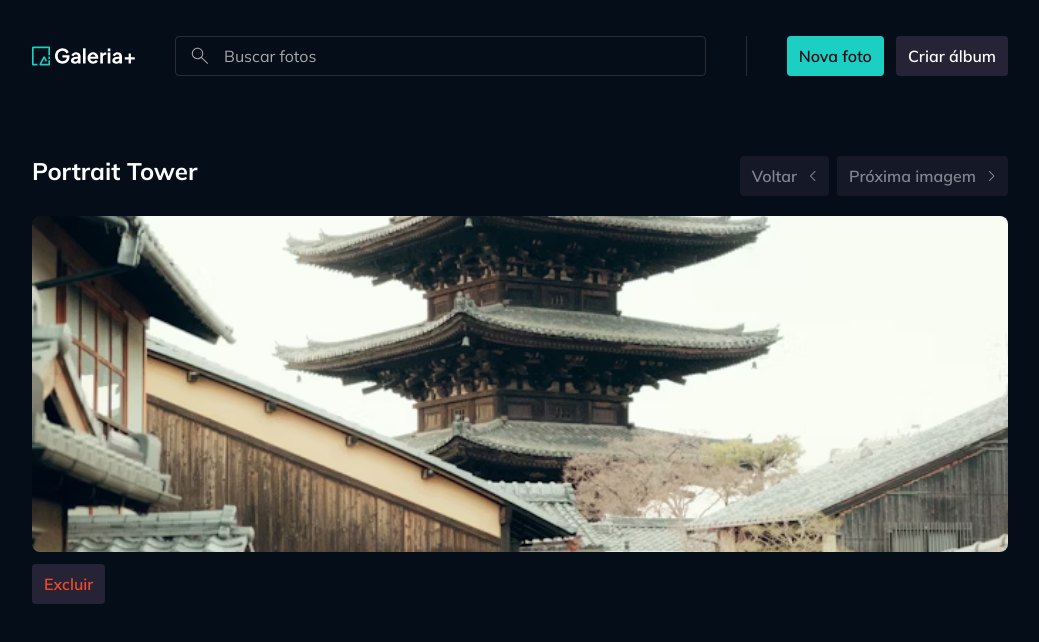
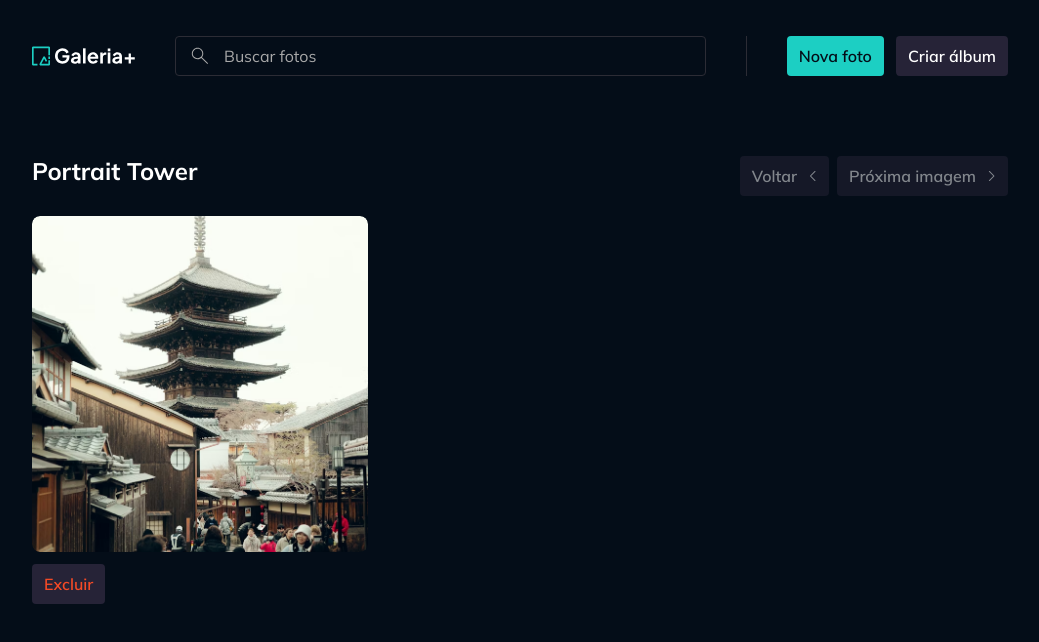
Before and after one commit to gabrieldborges/gallery-plus-template, a React (Vite) app: page /photos/1 in a window 1280 px wide. Shown: the top 642 px of the page, without its empty margins (120-1159 px from the left). Built offline with nearby package versions, Linux system fonts and the light colour scheme.

Commit message:
fix : photoDetails fix

```diff
--- a/src/pages/page-photo-details.tsx
+++ b/src/pages/page-photo-details.tsx
@@ -24,13 +24,13 @@ export default function PagePhotoDetails() {
           <PhotosNavigator />
         </header>
 
-        <div className="grid grid-cols-[21rem1fr]">
+        <div className="grid grid-cols-[21rem_1fr]">
           <div className="space-y-3 my-5">
             {!isLoadingPhoto ? (
               <ImageFilePreview
                 src={`/images/${photo?.imageId}`}
                 title={photo.title}
-                imageClassName="h-[21rem]"
+                imageClassName="h-[21rem]  rounded-lg"
               />
             ) : (
               <Skeleton className="h-[21rem]" />
@@ -41,7 +41,7 @@ export default function PagePhotoDetails() {
               <Skeleton className="w-20 h-10" />
             )}
           </div>
-          <div></div>
+          <div className=""> </div>
         </div>
       </Container>
     </>
```
